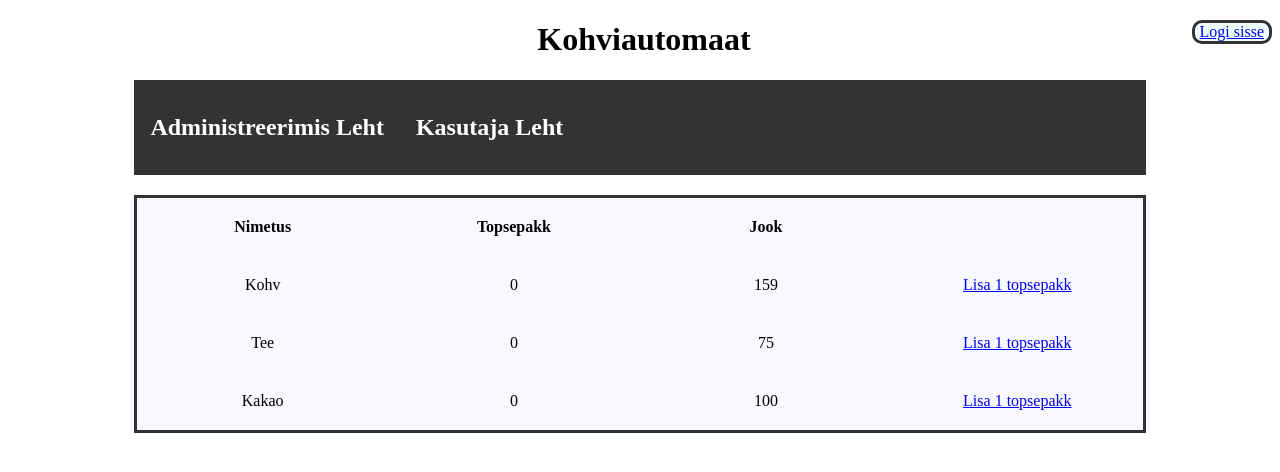
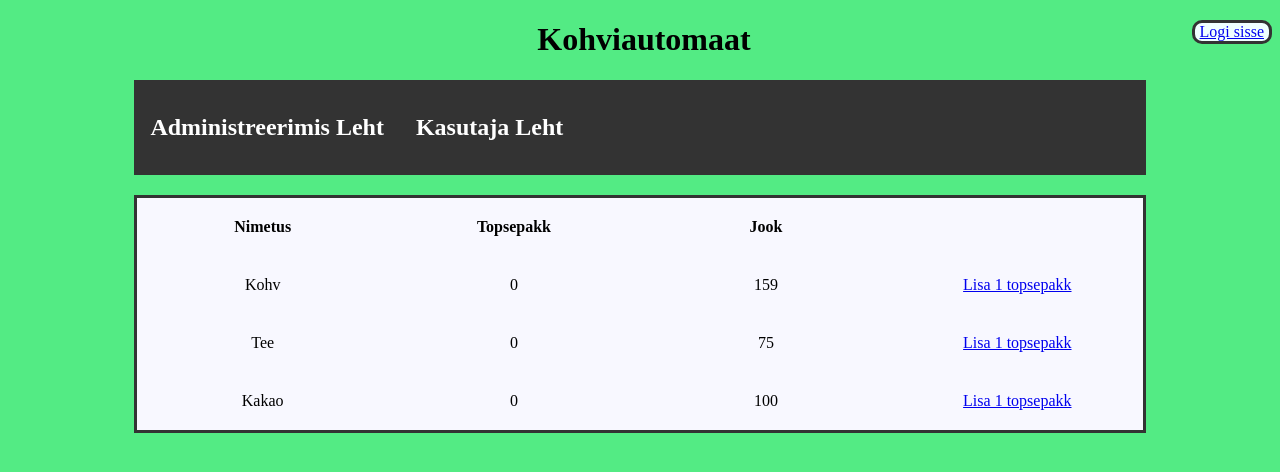
Before and after one commit to KiLcRaFt/Kohviautomaat-PHP, a PHP site: page /adminleht.php in a window 1280 px wide. Shown: the top 472 px of the page. Run offline with PHP 8.4, Linux system fonts and the light colour scheme; data comes from the database, SQL or seed files in the repository; data that the repository does not hold is empty.

Commit message:
Muudasin stiil

```diff
--- a/kohviautomat/style/style.css
+++ b/kohviautomat/style/style.css
@@ -6,7 +6,9 @@
     background-color: #333;
     margin-bottom: 20px;
 }
-
+body {
+    background-color: #53eb84;
+}
 .navi {
     float: left;
     margin: auto;
```
